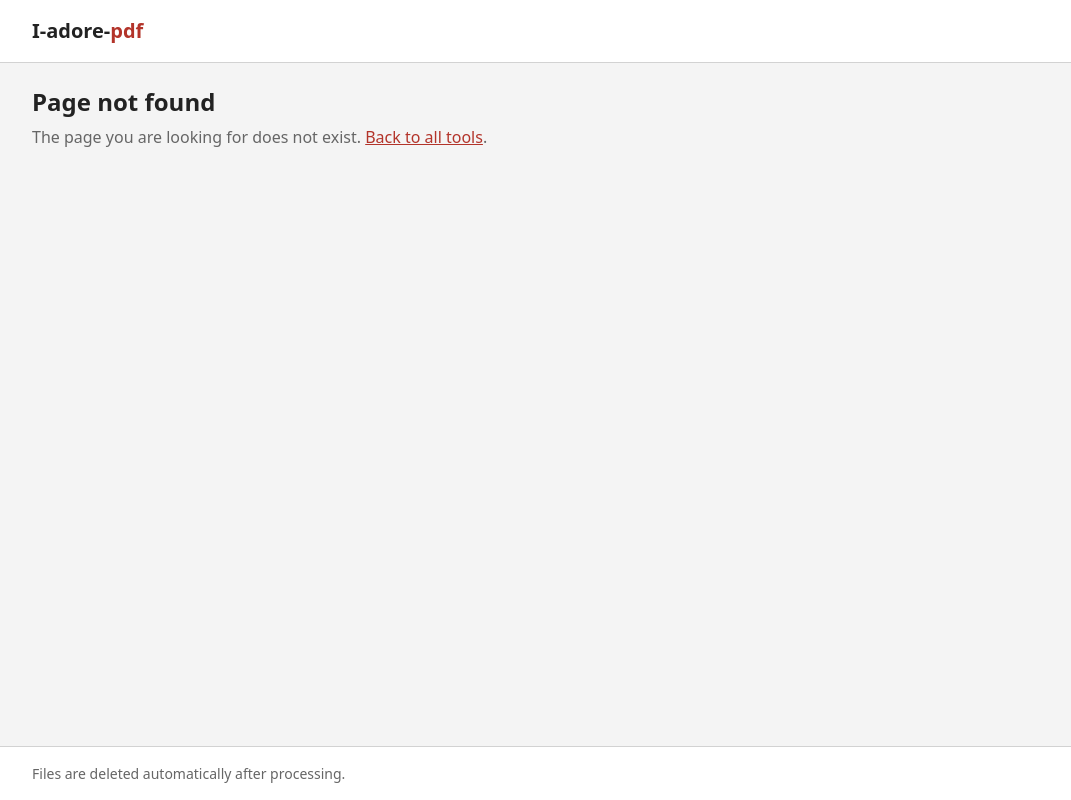
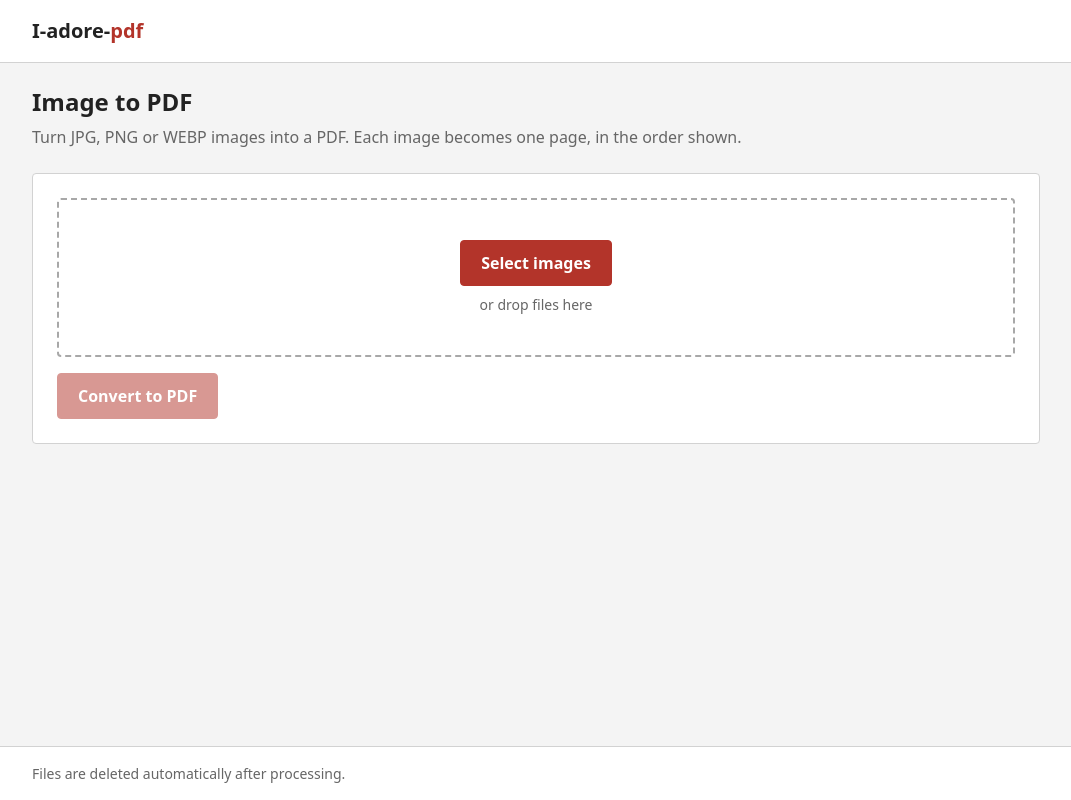
Before and after one commit to beambomb/I-adore-pdf, a React (Vite) app in the folder frontend/: page /image-to-pdf in a window 1280 px wide. Before the commit this address had no page. Shown: the whole page, without its empty margins (104-1175 px from the left). Built offline with nearby package versions, Linux system fonts and the light colour scheme.

Commit message:
feat(ui): add image-to-pdf page and home card

```diff
--- a/frontend/src/App.tsx
+++ b/frontend/src/App.tsx
@@ -1,6 +1,7 @@
 import { Route, Routes } from "react-router-dom";
 import Layout from "./components/Layout";
 import HomePage from "./pages/HomePage";
+import ImageToPdfPage from "./pages/ImageToPdfPage";
 import MergePage from "./pages/MergePage";
 import NotFoundPage from "./pages/NotFoundPage";
 import SplitPage from "./pages/SplitPage";
@@ -12,6 +13,7 @@ export default function App() {
         <Route index element={<HomePage />} />
         <Route path="merge" element={<MergePage />} />
         <Route path="split" element={<SplitPage />} />
+        <Route path="image-to-pdf" element={<ImageToPdfPage />} />
         <Route path="*" element={<NotFoundPage />} />
       </Route>
     </Routes>
--- /dev/null
+++ b/frontend/src/pages/ImageToPdfPage.tsx
@@ -0,0 +1,129 @@
+import { useState } from "react";
+import { ApiError, postForm, type JobResult } from "../api/client";
+import FileDropzone from "../components/FileDropzone";
+import FileList from "../components/FileList";
+import ResultPanel from "../components/ResultPanel";
+import ToolLayout from "../components/ToolLayout";
+import { useFileQueue } from "../hooks/useFileQueue";
+
+type PageSize = "fit" | "a4";
+type Orientation = "auto" | "portrait" | "landscape";
+
+const IMAGE_ACCEPT = ["image/jpeg", "image/png", "image/webp", ".jpg", ".jpeg", ".png", ".webp"];
+
+export default function ImageToPdfPage() {
+  const queue = useFileQueue();
+  const { items } = queue;
+  const [pageSize, setPageSize] = useState<PageSize>("fit");
+  const [orientation, setOrientation] = useState<Orientation>("auto");
+  const [busy, setBusy] = useState(false);
+  const [progress, setProgress] = useState(0);
+  const [error, setError] = useState<string | null>(null);
+  const [result, setResult] = useState<JobResult | null>(null);
+
+  async function convert() {
+    setBusy(true);
+    setError(null);
+    setProgress(0);
+    const form = new FormData();
+    items.forEach((item) => form.append("files", item.file, item.file.name));
+    form.append("page_size", pageSize);
+    form.append("orientation", orientation);
+    try {
+      setResult(await postForm<JobResult>("/api/image-to-pdf", form, setProgress));
+    } catch (err) {
+      setError(err instanceof ApiError ? err.message : "Something went wrong. Please try again.");
+    } finally {
+      setBusy(false);
+    }
+  }
+
+  function reset() {
+    queue.clear();
+    setResult(null);
+    setError(null);
+    setProgress(0);
+  }
+
+  return (
+    <ToolLayout
+      title="Image to PDF"
+      description="Turn JPG, PNG or WEBP images into a PDF. Each image becomes one page, in the order shown."
+    >
+      {result ? (
+        <ResultPanel result={result} onReset={reset} resetLabel="Convert more images" />
+      ) : (
+        <>
+          <FileDropzone
+            accept={IMAGE_ACCEPT}
+            multiple
+            disabled={busy}
+            label="Select images"
+            onFiles={(files) => {
+              queue.add(files);
+              setError(null);
+            }}
+          />
+          <FileList
+            items={items}
+            thumbnails
+            disabled={busy}
+            onMove={queue.move}
+            onRemove={queue.remove}
+          />
+
+          {items.length > 0 && (
+            <>
+              <div className="field-group">
+                <label htmlFor="page-size">Page size</label>
+                <select
+                  id="page-size"
+                  className="text-input"
+                  value={pageSize}
+                  disabled={busy}
+                  onChange={(event) => setPageSize(event.target.value as PageSize)}
+                >
+                  <option value="fit">Same as image</option>
+                  <option value="a4">A4</option>
+                </select>
+              </div>
+              {pageSize === "a4" && (
+                <div className="field-group">
+                  <label htmlFor="orientation">Orientation</label>
+                  <select
+                    id="orientation"
+                    className="text-input"
+                    value={orientation}
+                    disabled={busy}
+                    onChange={(event) => setOrientation(event.target.value as Orientation)}
+                  >
+                    <option value="auto">Match each image</option>
+                    <option value="portrait">Portrait</option>
+                    <option value="landscape">Landscape</option>
+                  </select>
+                </div>
+              )}
+            </>
+          )}
+
+          {busy && <progress className="progress" value={progress} max={1} aria-label="Upload progress" />}
+          {error && (
+            <p className="alert" role="alert">
+              {error}
+            </p>
+          )}
+          <div className="actions">
+            <button
+              type="button"
+              className="btn"
+              disabled={busy || items.length === 0}
+              onClick={convert}
+            >
+              {busy ? "Converting..." : "Convert to PDF"}
+            </button>
+          </div>
+        </>
+      )}
+    </ToolLayout>
+  );
+}
--- a/frontend/src/tools.ts
+++ b/frontend/src/tools.ts
@@ -16,4 +16,9 @@ export const tools: ToolInfo[] = [
     title: "Split PDF",
     description: "Extract page ranges or save every page as its own PDF.",
   },
+  {
+    path: "/image-to-pdf",
+    title: "Image to PDF",
+    description: "Convert JPG, PNG or WEBP images into a PDF document.",
+  },
 ];
```
